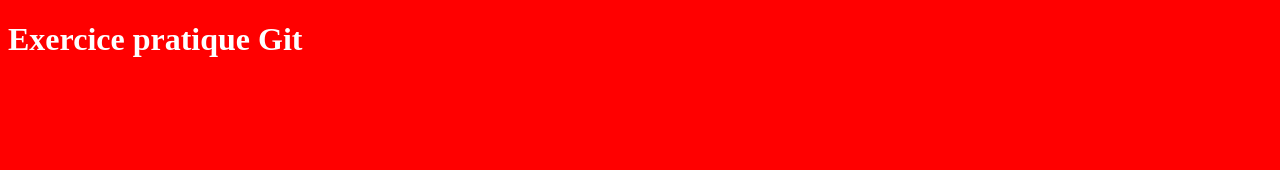
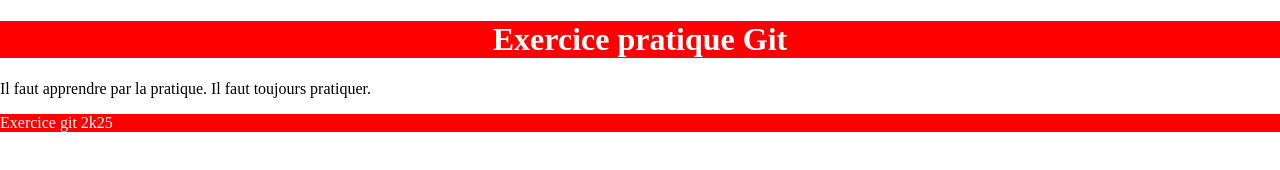
Before and after one commit to Iands22/exo_git, a plain HTML site: page index.html in a window 1280 px wide. Drawn offline with Linux system fonts and the light colour scheme.

Commit message:
Ajout de section et changement de fond

```diff
--- a/index.html
+++ b/index.html
@@ -5,6 +5,15 @@
       <link rel="stylesheet" href="./styles/index.css">
     </head>
     <body>
-      <h1> Exercice pratique Git </h1>
+		<header class="bg-red">
+			<h1> Exercice pratique Git </h1>
+		</header>
+		<p>
+		  Il faut apprendre par la pratique.
+		  Il faut toujours pratiquer.
+		</p>
+		<footer class="bg-red">
+			<span>Exercice git 2k25</span>
+		</footer>
     </body>
   </html>
--- a/styles/index.css
+++ b/styles/index.css
@@ -1,4 +1,14 @@
-body {
-  background-color: red;
-  color: white;
+body{
+	margin: 0;
+	padding: 0;
 }
+
+header{
+	text-align: center;
+}
+
+
+.bg-red{
+	background-color: red;
+	color: white;
+}
```
